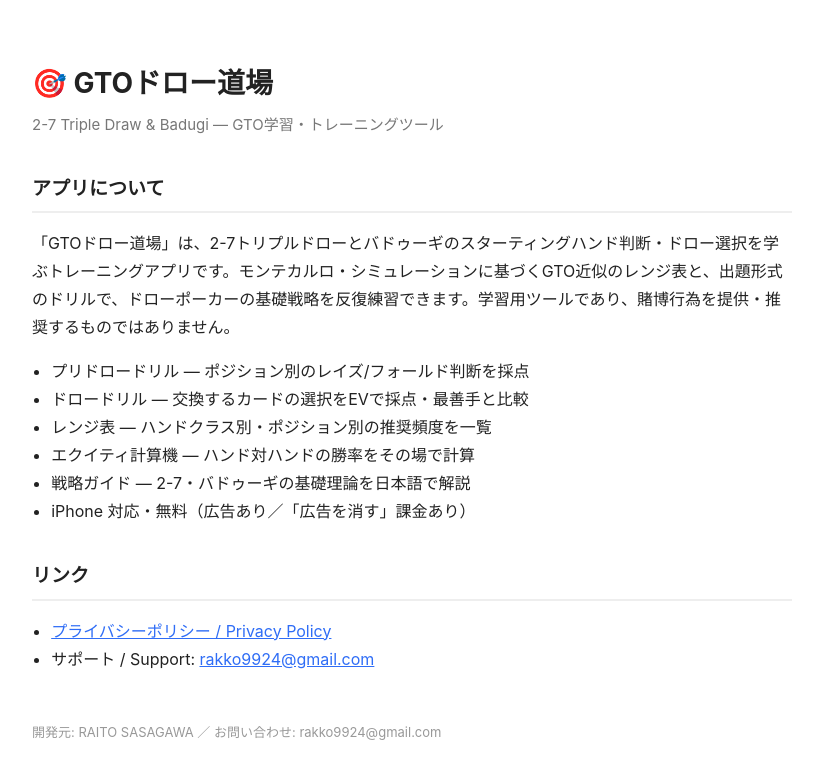
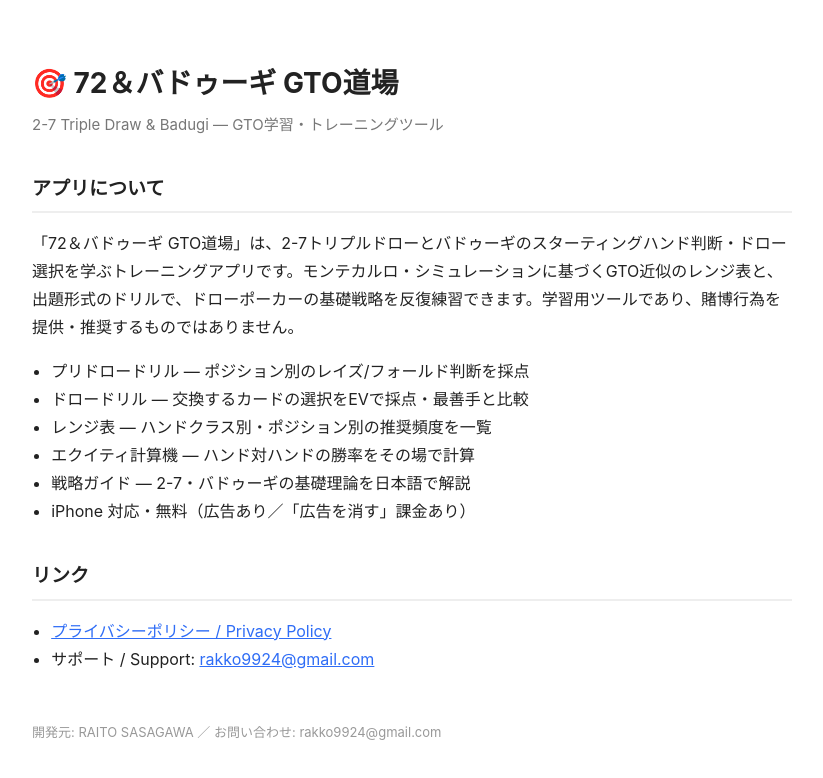
Before and after one commit to rakko9924-tech/rakko9924-tech.github.io, a plain HTML site: page gtodraw/index.html in a window 1280 px wide. Shown: the whole page, without its empty margins (228-1051 px from the left). Drawn offline with Linux system fonts and the light colour scheme.

Commit message:
72＆バドゥーギ GTO道場: アプリ名変更を反映
Co-Authored-By: Claude Fable 5 <noreply@anthropic.com>

```diff
--- a/gtodraw/index.html
+++ b/gtodraw/index.html
@@ -3,7 +3,7 @@
 <head>
 <meta charset="utf-8">
 <meta name="viewport" content="width=device-width, initial-scale=1">
-<title>GTOドロー道場 — 2-7 & バドゥーギ GTO学習ツール</title>
+<title>72＆バドゥーギ GTO道場 — 2-7 & バドゥーギ GTO学習ツール</title>
 <style>
   :root{ color-scheme:light; }
   body{ font-family:-apple-system,BlinkMacSystemFont,"Helvetica Neue",Arial,"Hiragino Sans","Noto Sans JP",sans-serif;
@@ -17,11 +17,11 @@
 </style>
 </head>
 <body>
-  <h1>🎯 GTOドロー道場</h1>
+  <h1>🎯 72＆バドゥーギ GTO道場</h1>
   <p class="sub">2-7 Triple Draw & Badugi — GTO学習・トレーニングツール</p>
 
   <h2>アプリについて</h2>
-  <p>「GTOドロー道場」は、2-7トリプルドローとバドゥーギのスターティングハンド判断・ドロー選択を学ぶトレーニングアプリです。モンテカルロ・シミュレーションに基づくGTO近似のレンジ表と、出題形式のドリルで、ドローポーカーの基礎戦略を反復練習できます。学習用ツールであり、賭博行為を提供・推奨するものではありません。</p>
+  <p>「72＆バドゥーギ GTO道場」は、2-7トリプルドローとバドゥーギのスターティングハンド判断・ドロー選択を学ぶトレーニングアプリです。モンテカルロ・シミュレーションに基づくGTO近似のレンジ表と、出題形式のドリルで、ドローポーカーの基礎戦略を反復練習できます。学習用ツールであり、賭博行為を提供・推奨するものではありません。</p>
   <ul>
     <li>プリドロードリル — ポジション別のレイズ/フォールド判断を採点</li>
     <li>ドロードリル — 交換するカードの選択をEVで採点・最善手と比較</li>
```
Also changed, not shown: gtodraw/privacy-policy.html (+3 -3 lines).
